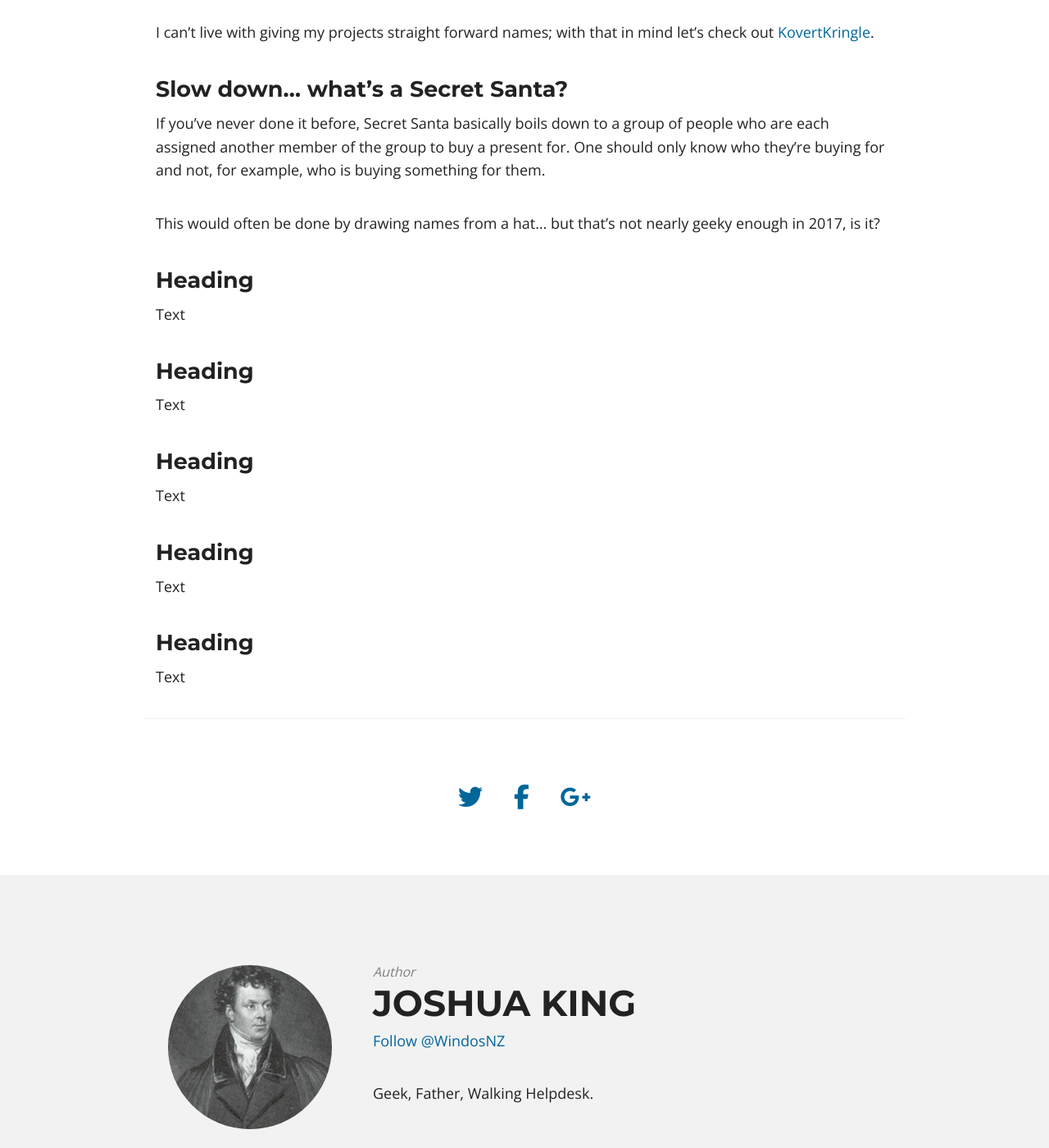
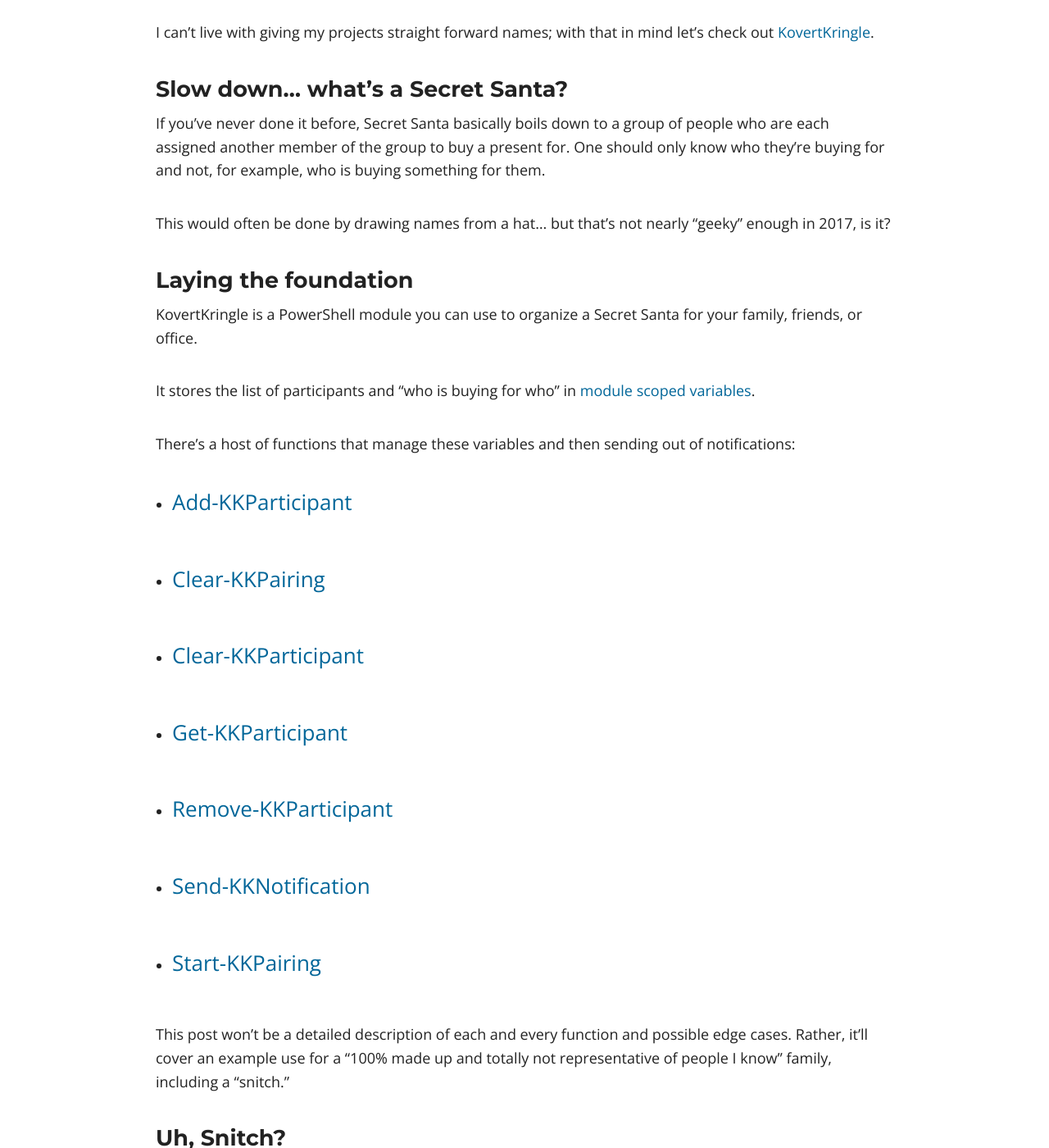
Before and after one commit to Windos/windos.github.io, a Jekyll site: the page built from _posts/2017-12-12-kovertkringle.md, in a window 1280 px wide and 1400 px high, scrolled down 887 px. Shown: the whole window at 82% size. Built offline with Jekyll 4.4.1, drawn with Linux system fonts in a browser that asks for light colours; nearby versions of some CDN libraries; some web fonts are replaced; our own code applies the rules of GitHub Pages for plain Markdown files; comment, search, counter and statistics services are not loaded.

Commit message:
progress dumo

```diff
--- a/_posts/2017-12-12-kovertkringle.md
+++ b/_posts/2017-12-12-kovertkringle.md
@@ -21,9 +21,38 @@
 something for them.
 
 This would often be done by drawing names from a hat… but that’s not nearly
-geeky enough in 2017, is it?
+“geeky” enough in 2017, is it?
 
-### Heading
+### Laying the foundation
+
+KovertKringle is a PowerShell module you can use to organize a Secret Santa for
+your family, friends, or office.
+
+It stores the list of participants and “who is buying for who” in [module scoped
+variables](http://mikefrobbins.com/2017/06/08/what-is-this-module-scope-in-powershell-that-you-speak-of/).
+
+There’s a host of functions that manage these variables and then sending out of
+notifications:
+
+-   [Add-KKParticipant](https://github.com/Windos/powershell-depot/blob/master/General/KovertKringle/Public/Add-KKParticipant.ps1)
+
+-   [Clear-KKPairing](https://github.com/Windos/powershell-depot/blob/master/General/KovertKringle/Public/Clear-KKPairing.ps1)
+
+-   [Clear-KKParticipant](https://github.com/Windos/powershell-depot/blob/master/General/KovertKringle/Public/Clear-KKParticipant.ps1)
+
+-   [Get-KKParticipant](https://github.com/Windos/powershell-depot/blob/master/General/KovertKringle/Public/Get-KKParticipant.ps1)
+
+-   [Remove-KKParticipant](https://github.com/Windos/powershell-depot/blob/master/General/KovertKringle/Public/Remove-KKParticipant.ps1)
+
+-   [Send-KKNotification](https://github.com/Windos/powershell-depot/blob/master/General/KovertKringle/Public/Send-KKNotification.ps1)
+
+-   [Start-KKPairing](https://github.com/Windos/powershell-depot/blob/master/General/KovertKringle/Public/Start-KKPairing.ps1)
+
+This post won’t be a detailed description of each and every function and
+possible edge cases. Rather, it’ll cover an example use for a “100% made up and
+totally not representative of people I know” family, including a “snitch.”
+
+### Uh, Snitch?
 
 Text
 
@@ -38,7 +67,3 @@
 ### Heading
 
 Text
-
-### Heading
-
-Text
```
